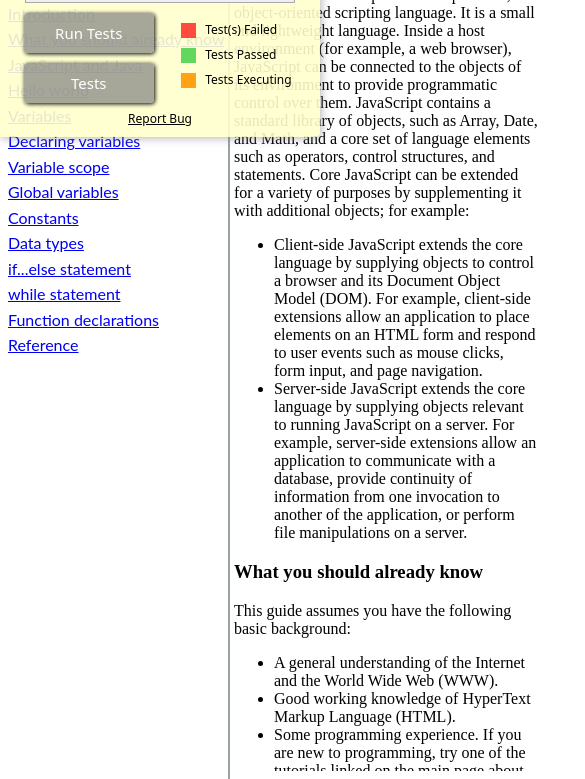
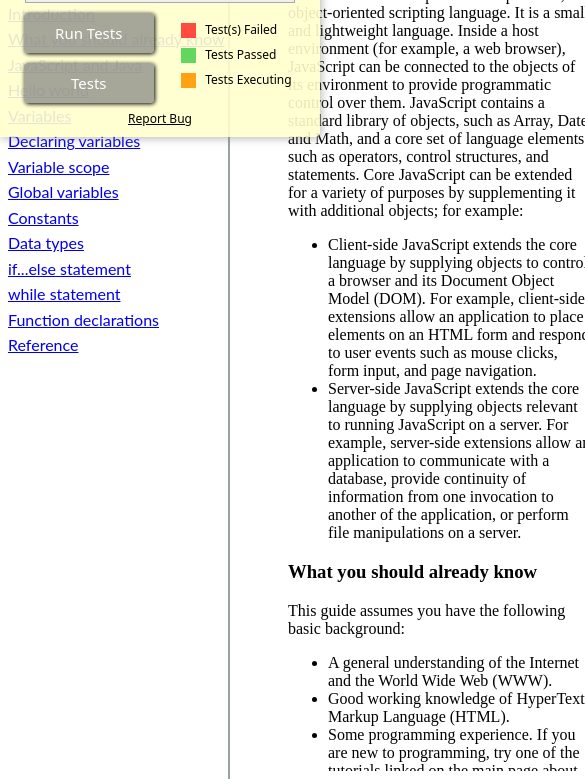
Before and after one commit to Chukwuemelie4/Build-a-Technical-Documentation-Page-Project, a plain HTML site: page index.html in a window 390 px wide. Shown: the part 73-852 px from the top of the page, 585 px wide, since content can reach past the window. Drawn offline with Linux system fonts and the light colour scheme.

Commit message:
Update index.html

```diff
--- a/index.html
+++ b/index.html
@@ -37,6 +37,9 @@
 @media (min-width: 732px) and (max-height: 412px) {
 .main{position:absolute; left: 40%; top: 0; overflow-y: scroll; float:right; height: 100%; }
 }
+@media (min-width: 324px) and (max-width: 744px) {
+.main{position:absolute; left: 18em; top: 0; overflow-y: scroll; float:right; height: 100%; }
+}
 @media (min-width: 1024px) and (max-height: 768px) {
 .main{position:absolute; left: 29%; top: 0; overflow-y: scroll; float:right; height: 100%; }
 }
@@ -44,7 +47,9 @@
 .main{position:absolute; left: 22%; top: 0; overflow-y: scroll; float:right; height: 100%; }
 }
 @media (min-width: 1280px) and (max-height: 800px) {
-.main{position:absolute; left: 23%; top: 0; overflow-y: scroll; float:right; height: 100%; }}
+.main{position:absolute; left: 23%; top: 0; overflow-y: scroll; float:right; height: 100%; }
+}
+
 
 
 </style>
```
